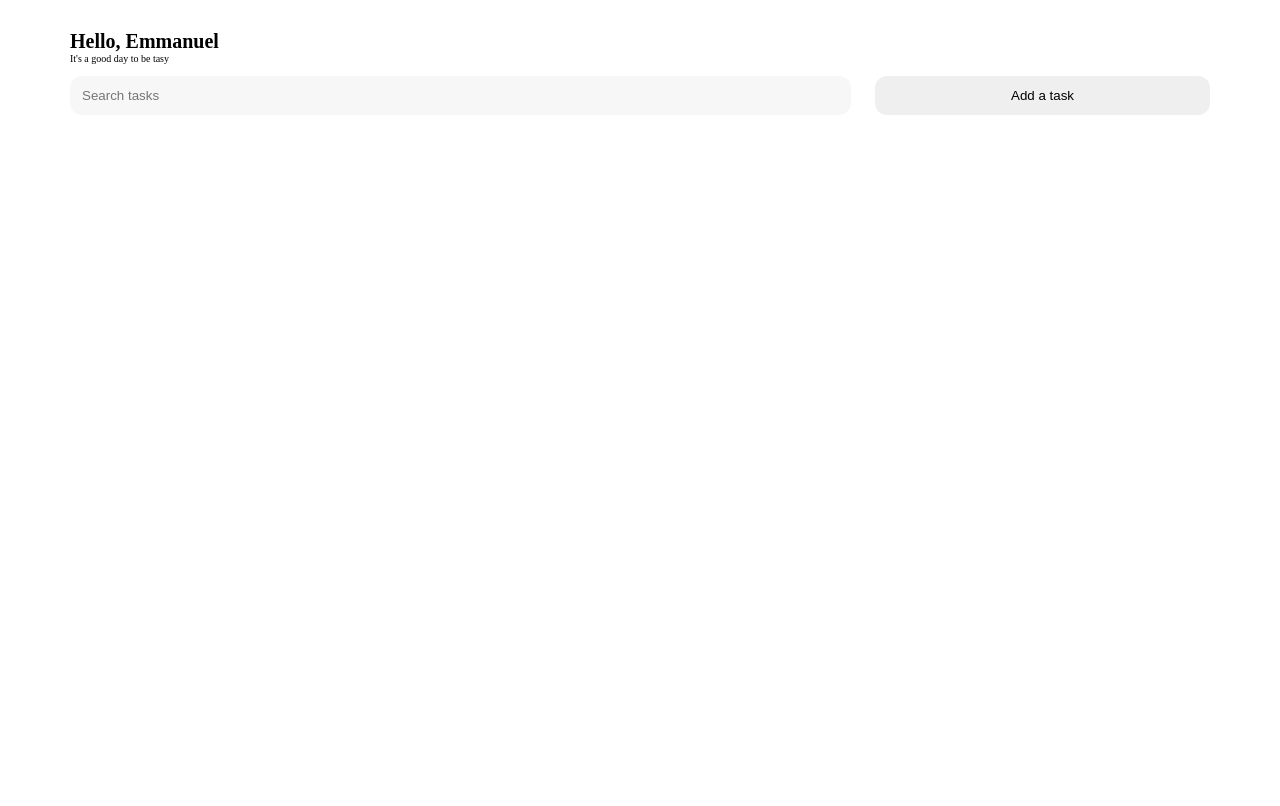
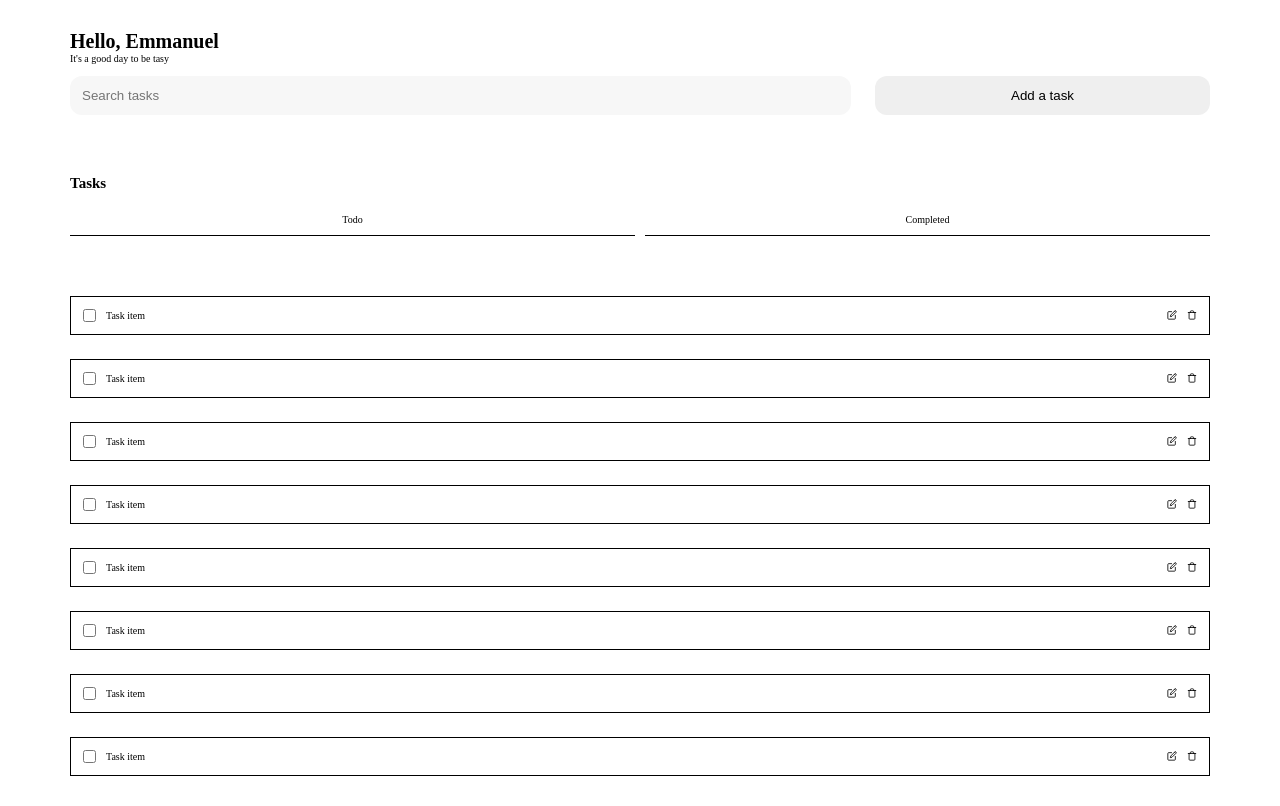
Before and after one commit to cemmanuelonyema/tasy, a React (Vite) app: page / in a window 1280 px wide. Built offline with nearby package versions, Linux system fonts and the light colour scheme.

Commit message:
add taskItem and wrapper component

```diff
--- a/src/App.tsx
+++ b/src/App.tsx
@@ -1,10 +1,14 @@
 import "./App.css";
 import { Header } from "./components/header/Header";
+import { Tab } from "./components/tab/Tab";
+import { TaskWrapper } from "./components/taskWrapper/TaskWrapper";
 
 export const App: React.FC = () => {
   return (
     <main className="App">
       <Header />
+      <Tab />
+      <TaskWrapper />
     </main>
   );
 };
--- /dev/null
+++ b/src/components/tab/Tab.tsx
@@ -0,0 +1,16 @@
+import React from "react";
+import "./tab.css";
+
+export const Tab: React.FC = () => {
+  return (
+    <section>
+      <div className="tab__container">
+        <h2 className="tab-heading">Tasks</h2>
+        <article className="tab__status">
+          <div className="tab__status-1">Todo</div>
+          <div className="tab__status-2">Completed</div>
+        </article>
+      </div>
+    </section>
+  );
+};
--- /dev/null
+++ b/src/components/tab/tab.css
@@ -0,0 +1,33 @@
+.tab {
+}
+
+.tab__container {
+  max-width: 120rem;
+  margin: 0 auto;
+  padding: 3rem;
+}
+
+.tab-heading {
+  margin-bottom: 1.2rem;
+}
+
+.tab__status {
+  display: flex;
+  gap: 1rem;
+}
+
+.tab__status-1 {
+  flex: 1;
+  text-align: center;
+
+  border-bottom: 1px solid black;
+  padding: 1rem;
+}
+
+.tab__status-2 {
+  flex: 1;
+  text-align: center;
+
+  border-bottom: 1px solid black;
+  padding: 1rem;
+}
--- /dev/null
+++ b/src/components/taskItem/TaskItem.tsx
@@ -0,0 +1,22 @@
+import React from "react";
+import { FiEdit, FiTrash } from "react-icons/fi";
+import "./taskItem.css";
+
+export const TaskItem: React.FC = () => {
+  return (
+    <article className="taskItem">
+      <div className="task-content">
+        <input type="checkbox" name="" id="" />
+        <span>Task item</span>
+      </div>
+      <div className="task-buttons">
+        <span>
+          <FiEdit />
+        </span>
+        <span>
+          <FiTrash />
+        </span>
+      </div>
+    </article>
+  );
+};
--- /dev/null
+++ b/src/components/taskItem/taskItem.css
@@ -0,0 +1,21 @@
+.taskItem {
+  padding: 1.2rem;
+  border: 1px solid black;
+
+  display: flex;
+  gap: 1rem;
+  align-items: center;
+  justify-content: space-between;
+}
+
+.task-content {
+  display: flex;
+  gap: 1rem;
+  align-items: center;
+}
+
+.task-buttons {
+  display: flex;
+  gap: 1rem;
+  align-items: center;
+}
--- /dev/null
+++ b/src/components/taskWrapper/TaskWrapper.tsx
@@ -0,0 +1,20 @@
+import React from "react";
+import { TaskItem } from "../taskItem/TaskItem";
+import "./taskWrapper.css";
+
+export const TaskWrapper: React.FC = () => {
+  return (
+    <section>
+      <div className="wrapper__container">
+        <TaskItem />
+        <TaskItem />
+        <TaskItem />
+        <TaskItem />
+        <TaskItem />
+        <TaskItem />
+        <TaskItem />
+        <TaskItem />
+      </div>
+    </section>
+  );
+};
--- /dev/null
+++ b/src/components/taskWrapper/taskWrapper.css
@@ -0,0 +1,9 @@
+.wrapper__container {
+  max-width: 120rem;
+  margin: 0 auto;
+  padding: 3rem;
+
+  display: flex;
+  flex-direction: column;
+  gap: 2.4rem;
+}
```
